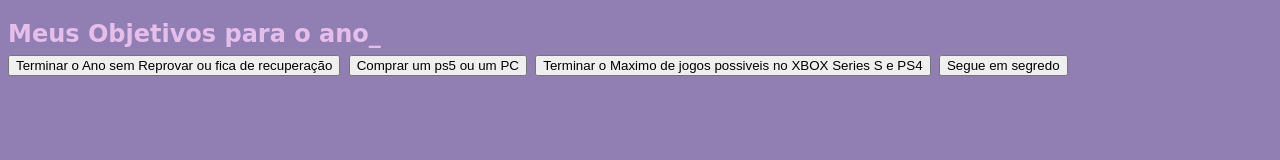
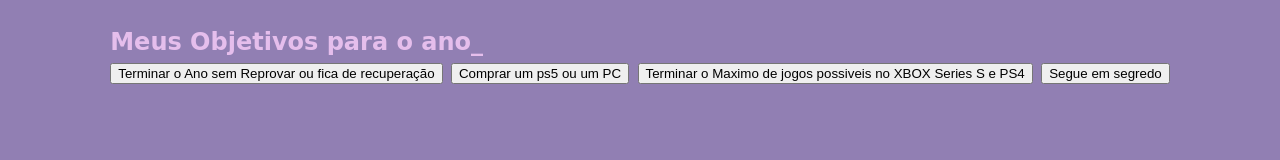
Before and after one commit to GustavoSFG/2024-3b-meus-projetos-de-vida, a plain HTML site: page index.html in a window 1280 px wide. Drawn offline with Linux system fonts and the light colour scheme; a web font is replaced by a local one.

Commit message:
ultima att aula 2

```diff
--- a/style.css
+++ b/style.css
@@ -14,9 +14,12 @@
     color: var(--roxo-arosado-claro);
     font-family: var(--font-titulo);
 }
-.conteudo-pri6ncipal{
+.conteudo-principal{
     display: flex;
     flex-direction: column;
     justify-content: center;
     align-items: center;
+    max-width: 1200px;
+    width: 100%;
+    margin: 0 auto;
 }
```
